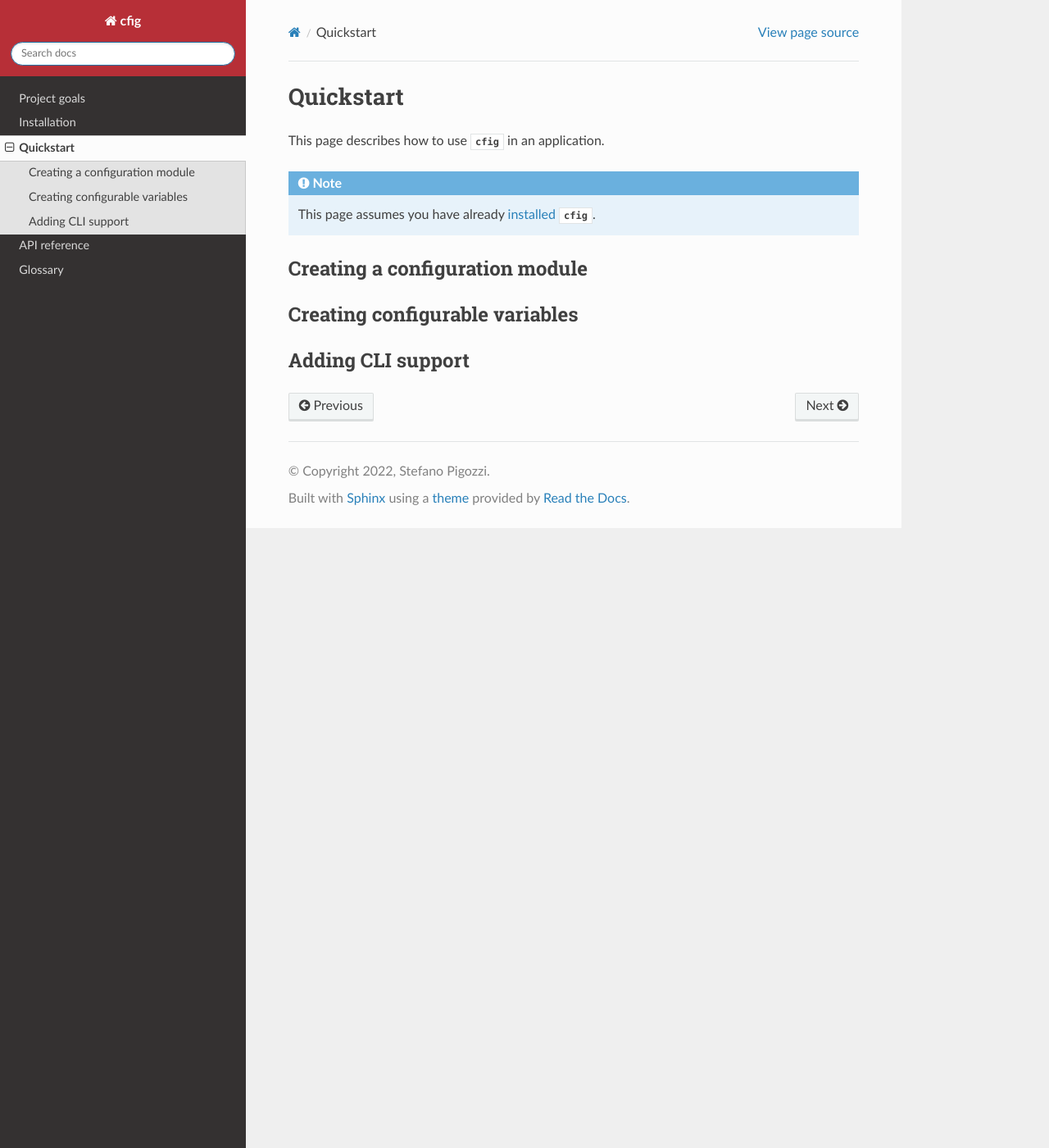
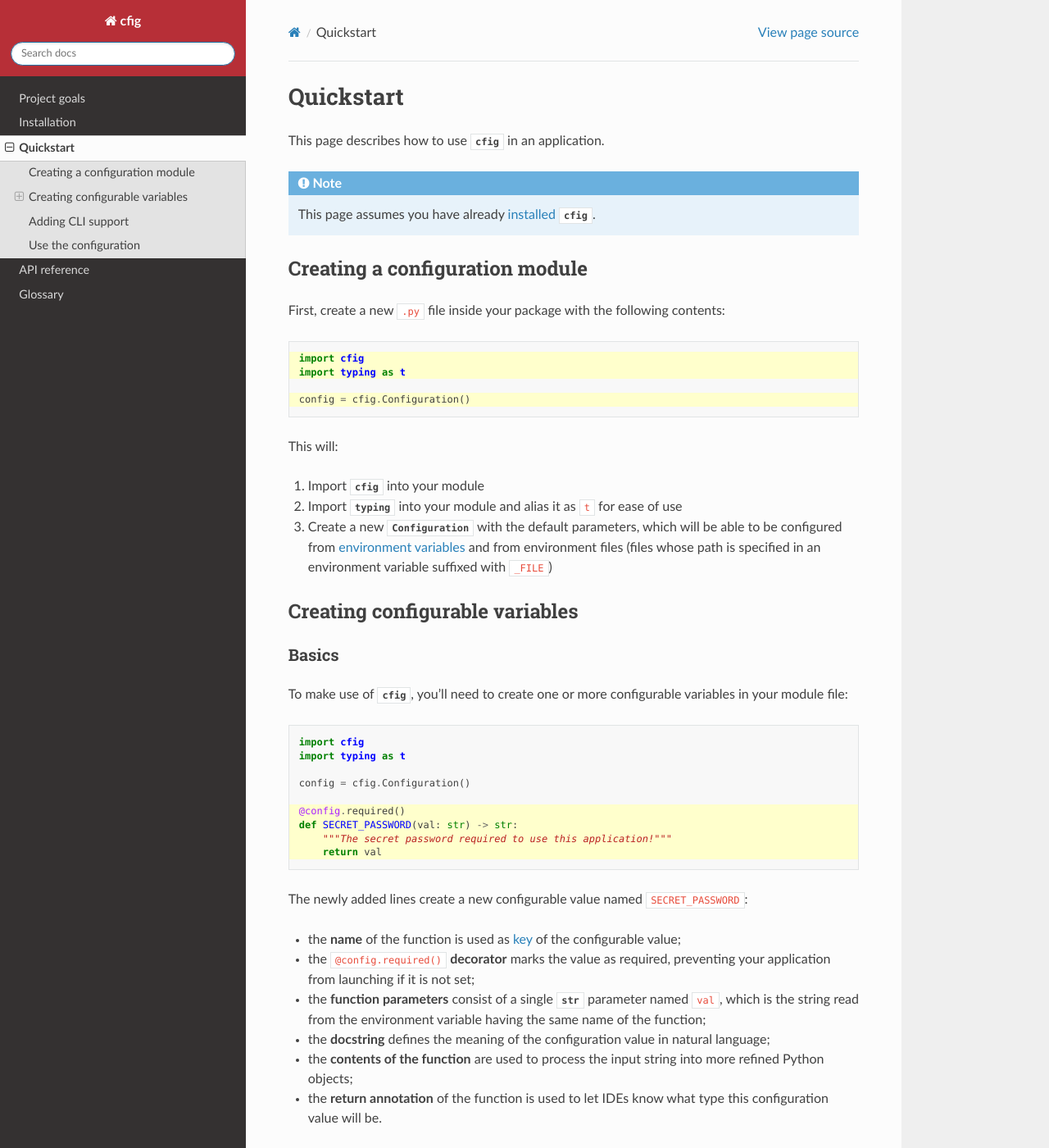
Before and after one commit to Steffo99/cfig, a Sphinx documentation site: the page built from docs/quickstart.rst, in a window 1280 px wide and 1400 px high. Shown: the whole window at 82% size. Built offline with Sphinx 7.4.7 and the Read the Docs theme 2.0.0, drawn with Linux system fonts in a browser that asks for light colours; some of the changed text lies outside the part shown.

Commit message:
:spiral_notepad: Keep improving the docs

```diff
--- a/docs/quickstart.rst
+++ b/docs/quickstart.rst
@@ -12,16 +12,181 @@
 Creating a configuration module
 ===============================
 
-.. todo::
+First, create a new ``.py`` file inside your package with the following contents:
+
+.. code-block:: python
+    :emphasize-lines: 1,2,4
+
+    import cfig
+    import typing as t
+
+    config = cfig.Configuration()
+
+This will:
+
+#. Import :mod:`cfig` into your module
+#. Import :mod:`typing` into your module and alias it as ``t`` for ease of use
+#. Create a new :class:`~cfig.config.Configuration` with the default parameters, which will be able to be configured from `environment variables`_ and from environment files (files whose path is specified in an environment variable suffixed with ``_FILE``)
+
+.. _environment variables: https://wiki.archlinux.org/title/Environment_variables
 
 
 Creating configurable variables
 ===============================
 
+Basics
+------
+
+To make use of :mod:`cfig`, you'll need to create one or more configurable variables in your module file:
+
+.. code-block:: python
+    :emphasize-lines: 6,7,8,9
+
+    import cfig
+    import typing as t
+
+    config = cfig.Configuration()
+
+    @config.required()
+    def SECRET_PASSWORD(val: str) -> str:
+        """The secret password required to use this application!"""
+        return val
+
+The newly added lines create a new configurable value named ``SECRET_PASSWORD``:
+
+* the **name** of the function is used as :term:`key` of the configurable value;
+* the ``@config.required()`` **decorator** marks the value as required, preventing your application from launching if it is not set;
+* the **function parameters** consist of a single :class:`str` parameter named ``val``, which is the string read from the environment variable having the same name of the function;
+* the **docstring** defines the meaning of the configuration value in natural language;
+* the **contents of the function** are used to process the input string into more refined Python objects;
+* the **return annotation** of the function is used to let IDEs know what type this configuration value will be.
+
 .. todo::
+
+    Maybe say that it is called a :term:`resolver`?
+
+
+Optional
+--------
+
+Configuration values can be optional:
+
+.. code-block:: python
+    :emphasize-lines: 11,12,13,14,15,16
+
+    import cfig
+    import typing as t
+
+    config = cfig.Configuration()
+
+    @config.required()
+    def SECRET_PASSWORD(val: str) -> str:
+        """The secret password required to use this application!"""
+        return val
+
+    @config.optional()
+    def SECRET_USERNAME(val: t.Optional[str]) -> str:
+        """The username to require users to login as. If unset, defaults to `root`."""
+        if val is None:
+            return "root"
+        return val
+
+Optional values differ from required ones in their decorator and signature:
+
+#. The decorator is ``@config.optional()`` instead of ``@config.required()``;
+#. Since the passed ``val`` can be :data:`None`, it is given a signature of :data:`typing.Optional`.
+
+
+Processing
+----------
+
+.. todo::
+
+    A few words about value processing.
+
+.. code-block:: python
+    :emphasize-lines: 18,19,20,21,22,23,24
+
+    import cfig
+    import typing as t
+
+    config = cfig.Configuration()
+
+    @config.required()
+    def SECRET_PASSWORD(val: str) -> str:
+        """The secret password required to use this application!"""
+        return val
+
+    @config.optional()
+    def SECRET_USERNAME(val: t.Optional[str]) -> str:
+        """The username to require users to login as. If unset, defaults to `root`."""
+        if val is None:
+            return "root"
+        return val
+
+    @config.required()
+    def MAX_USERS(val: str) -> int:
+        """The maximum number of users that will be able to login to this application."""
+        try:
+            return int(val)
+        except ValueError:
+            raise cfig.InvalidValueError("Not an int.")
+
+.. todo::
+
+    A few words about slower resolvers.
 
 
 Adding CLI support
 ==================
 
 .. todo::
+
+    What is the CLI and why is it useful?
+
+.. code-block:: python
+    :emphasize-lines: 26,27
+
+    import cfig
+    import typing as t
+
+    config = cfig.Configuration()
+
+    @config.required()
+    def SECRET_PASSWORD(val: str) -> str:
+        """The secret password required to use this application!"""
+        return val
+
+    @config.optional()
+    def SECRET_USERNAME(val: t.Optional[str]) -> str:
+        """The username to require users to login as. If unset, defaults to `root`."""
+        if val is None:
+            return "root"
+        return val
+
+    @config.required()
+    def MAX_USERS(val: str) -> int:
+        """The maximum number of users that will be able to login to this application."""
+        try:
+            return int(val)
+        except ValueError:
+            raise cfig.InvalidValueError("Not an int.")
+
+    if __name__ == "__main__":
+        config.cli()
+
+.. todo::
+
+    What will be displayed here?
+
+
+Use the configuration
+=====================
+
+.. todo::
+
+    How do I use the created values in my application?
+
+.. todo::
+
+    Why does ``is None`` not work?
```
Also changed, not shown: docs/index.rst (+13 -7 lines).
